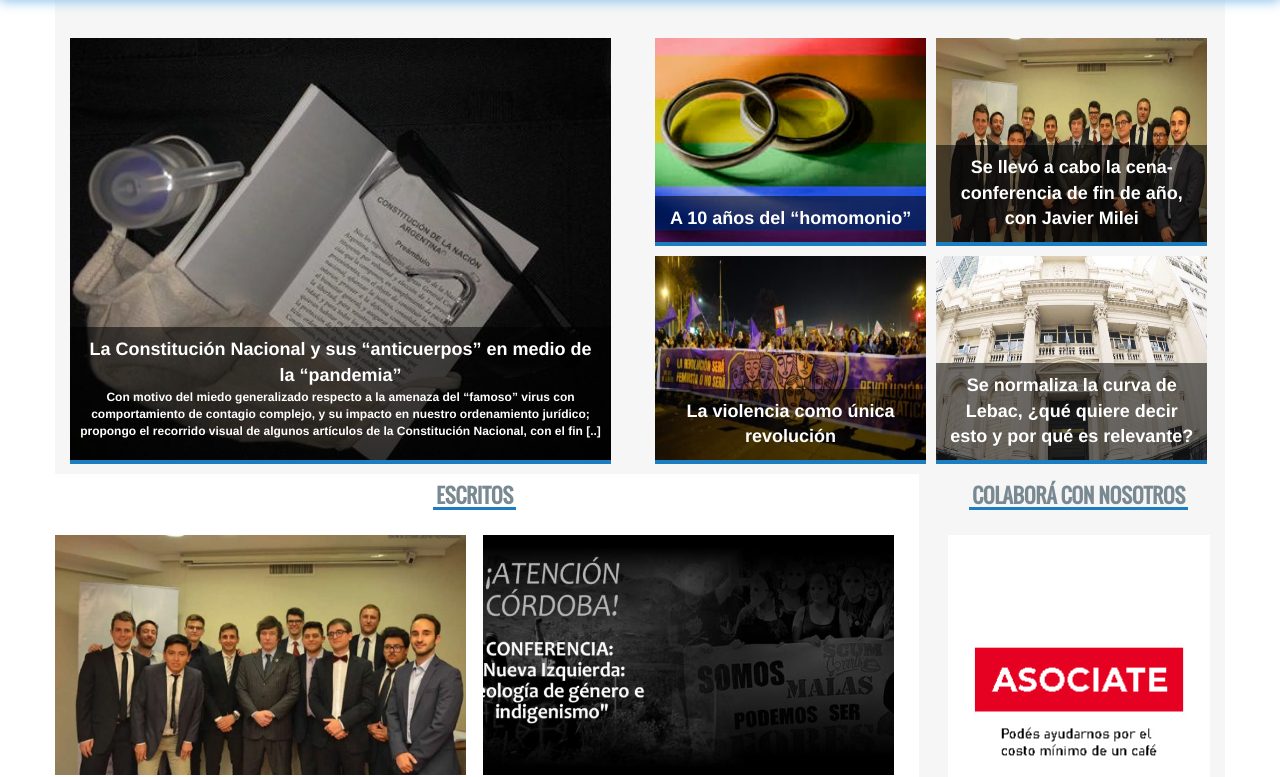
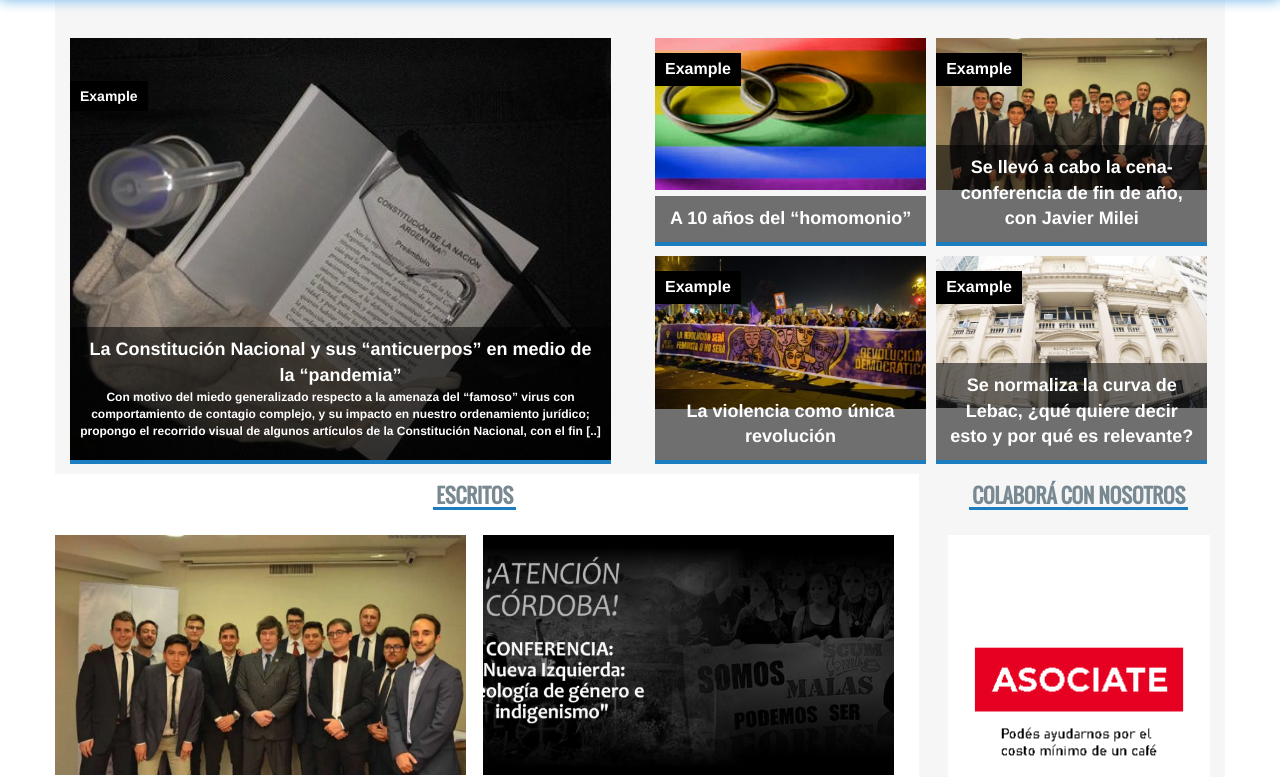
Before and after one commit to Andreskammerath/responsive-test, a plain HTML site: page landing.html in a window 1280 px wide. Shown: the part 62-839 px from the top of the page. Drawn offline with Linux system fonts and the light colour scheme.

Commit message:
Tags in the first articles

```diff
--- a/landing.html
+++ b/landing.html
@@ -87,9 +87,9 @@
                         <div class="latest_slider">
                            <div class="">
                               <div class="single_iteam">
-                                 <a href="article/27"><img
+                                 <a href="article/27"><figure class="figure tag tag-example"><img
                                     src="media/articles/cover/libroLey.jpg"
-                                    alt="" id="no-hover" class="firstSlider"> </a>
+                                    alt="" id="no-hover" class="figure-img firstSlider"></figure> </a>
                                  <div class="slider_meta">
                                     <a id="title-hover" class="slider_title"
                                        href="article/27">La Constitución Nacional y sus “anticuerpos” en medio de la “pandemia”</a>
@@ -103,29 +103,29 @@
                         <div class="content_top_right">
                            <ul class="featured_nav">
                               <li>
-                                 <a href="article/26"><img src="media/articles/cover/gayRing.jpg" alt=""
-                                    href="article/26"></a>
+                                 <a href="article/26"><figure class="figure tag tag-example"><img src="media/articles/cover/gayRing.jpg" alt=""
+                                    href="article/26"></figure></a>
                                  <div class="slider_meta"><a id="title-hover"
                                     href="article/26">A 10 años del “homomonio”</a>
                                  </div>
                               </li>
                               <li>
-                                 <a href="article/25"><img src="media/articles/cover/CONFERENCIA.jpg" alt=""
-                                    href="article/25"></a>
+                                 <a href="article/25"><figure class="figure tag tag-example"><img src="media/articles/cover/CONFERENCIA.jpg" alt=""
+                                    href="article/25"></figure></a>
                                  <div class="slider_meta"><a id="title-hover"
                                     href="article/25">Se llevó a cabo la cena-conferencia de fin de año, con Javier Milei</a>
                                  </div>
                               </li>
                               <li>
-                                 <a href="article/24"><img src="media/articles/cover/cover22.jpg" alt=""
-                                    href="article/24"></a>
+                                 <a href="article/24"><figure class="figure tag tag-example"><img src="media/articles/cover/cover22.jpg" alt=""
+                                    href="article/24"></figure></a>
                                  <div class="slider_meta"><a id="title-hover"
                                     href="article/24">La violencia como única revolución</a>
                                  </div>
                               </li>
                               <li>
-                                 <a href="article/23"><img src="media/articles/cover/cover17_jPxCQB6.jpg" alt=""
-                                    href="article/23"></a>
+                                 <a href="article/23"><figure class="figure tag tag-example"><img src="media/articles/cover/cover17_jPxCQB6.jpg" alt=""
+                                    href="article/23"></figure></a>
                                  <div class="slider_meta"><a id="title-hover"
                                     href="article/23">Se normaliza la curva de Lebac, ¿qué quiere decir esto y por qué es relevante?</a>
                                  </div>
--- a/static/assets/css/style.css
+++ b/static/assets/css/style.css
@@ -2398,3 +2398,22 @@ span.meta_more:before {
         font-size: 17px
     }
 }
+
+/* Make the tag position relative to the figure */
+.figure.tag {
+    position: relative;
+}
+  /* set the base styles all tags should use */
+.figure.tag::before {
+    position: absolute;
+    top: 10%;
+    display: block;
+    color: white;
+    padding: 0.5rem 1rem;
+    font-weight: bold;
+}
+  /* Specific variations for different tags */
+.figure.tag-example::before {
+    content: "Example";
+    background: black;
+}
```
